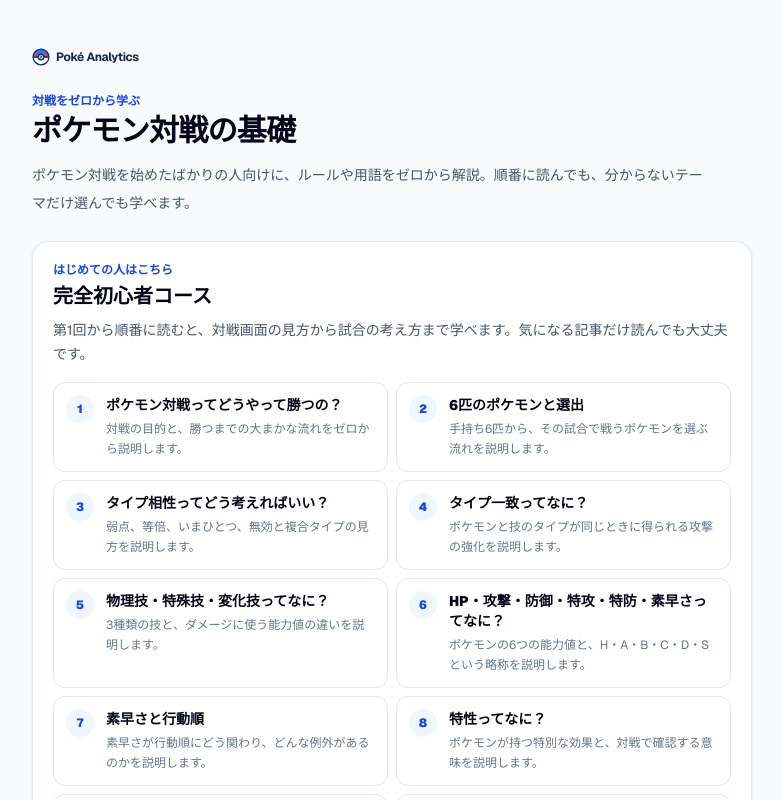
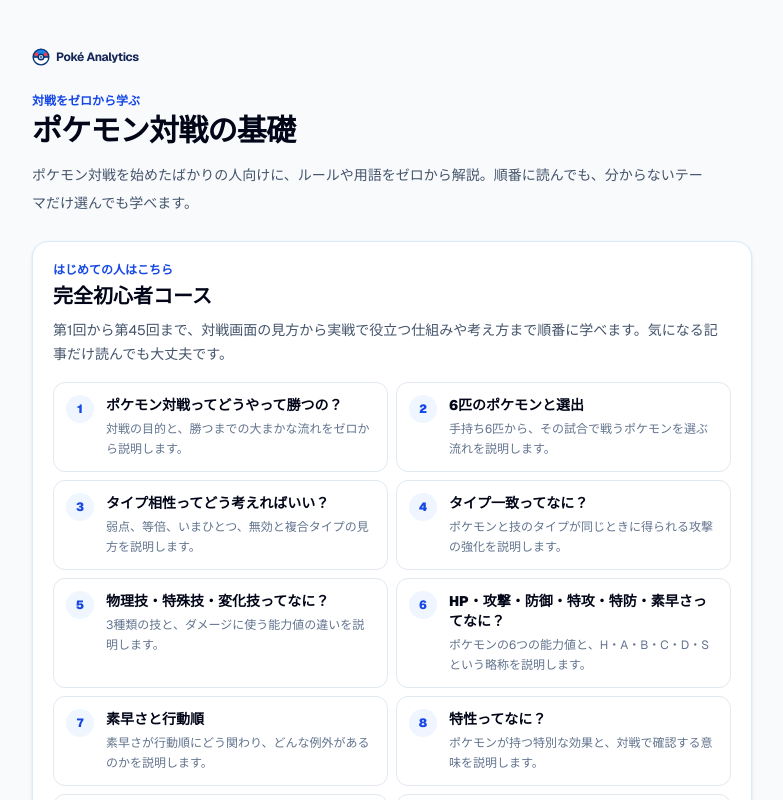
Before and after one commit to ryotryo/pokemon, a Next.js app: page /battle-basics in a window 1280 px wide. Shown: the top 800 px of the page, without its empty margins (248-1031 px from the left). Built offline with nearby package versions, Linux system fonts and the light colour scheme; no server answers.

Commit message:
Add battle basics articles 16 through 45 to course

```diff
--- a/content/battle-basics.ts
+++ b/content/battle-basics.ts
@@ -37,7 +37,8 @@ export const battleBasicsCategories: BattleBasicsCategory[] = [
   { id: "terms", name: "対戦でよく見る言葉", description: "対戦記事や会話で使われる言葉を、やさしく読み解きます。", order: 8 },
 ];
 
-function extraArticle(slug:string,title:string,description:string,categoryId:string,sections:BattleBasicsSection[],relatedArticleSlugs:string[],relatedTools:BattleBasicsToolId[]=[]):BattleBasicsArticle{return{slug,title,description,categoryId,sections,relatedArticleSlugs,relatedTools};}
+let nextExtraCourseOrder = 16;
+function extraArticle(slug:string,title:string,description:string,categoryId:string,sections:BattleBasicsSection[],relatedArticleSlugs:string[],relatedTools:BattleBasicsToolId[]=[]):BattleBasicsArticle{return{slug,title,description,categoryId,beginnerCourseOrder:nextExtraCourseOrder++,sections,relatedArticleSlugs,relatedTools};}
 
 export const battleBasicsArticles: BattleBasicsArticle[] = [
   {
--- a/features/battle-basics/components/battle-basics-index.tsx
+++ b/features/battle-basics/components/battle-basics-index.tsx
@@ -6,7 +6,7 @@ export function BattleBasicsIndex() {
     <section aria-labelledby="beginner-course" className="rounded-2xl border border-blue-100 bg-white p-4 shadow-sm sm:p-5">
       <p className="text-xs font-bold text-blue-700">はじめての人はこちら</p>
       <h2 id="beginner-course" className="mt-1 text-xl font-black">完全初心者コース</h2>
-      <p className="mt-2 text-sm leading-6 text-slate-600">第1回から順番に読むと、対戦画面の見方から試合の考え方まで学べます。気になる記事だけ読んでも大丈夫です。</p>
+      <p className="mt-2 text-sm leading-6 text-slate-600">第1回から第45回まで、対戦画面の見方から実戦で役立つ仕組みや考え方まで順番に学べます。気になる記事だけ読んでも大丈夫です。</p>
       <ol className="mt-4 grid gap-2 sm:grid-cols-2">
         {beginnerCourseArticles.map((article) => <li key={article.slug}>
           <Link href={`/battle-basics/${article.slug}/`} className="group flex h-full gap-3 rounded-xl border border-slate-200 p-3 transition hover:border-blue-300 focus-visible:outline-2 focus-visible:outline-blue-600">
```
Also changed, not shown: 2 other files (tests, documents, lock files or other folders).
